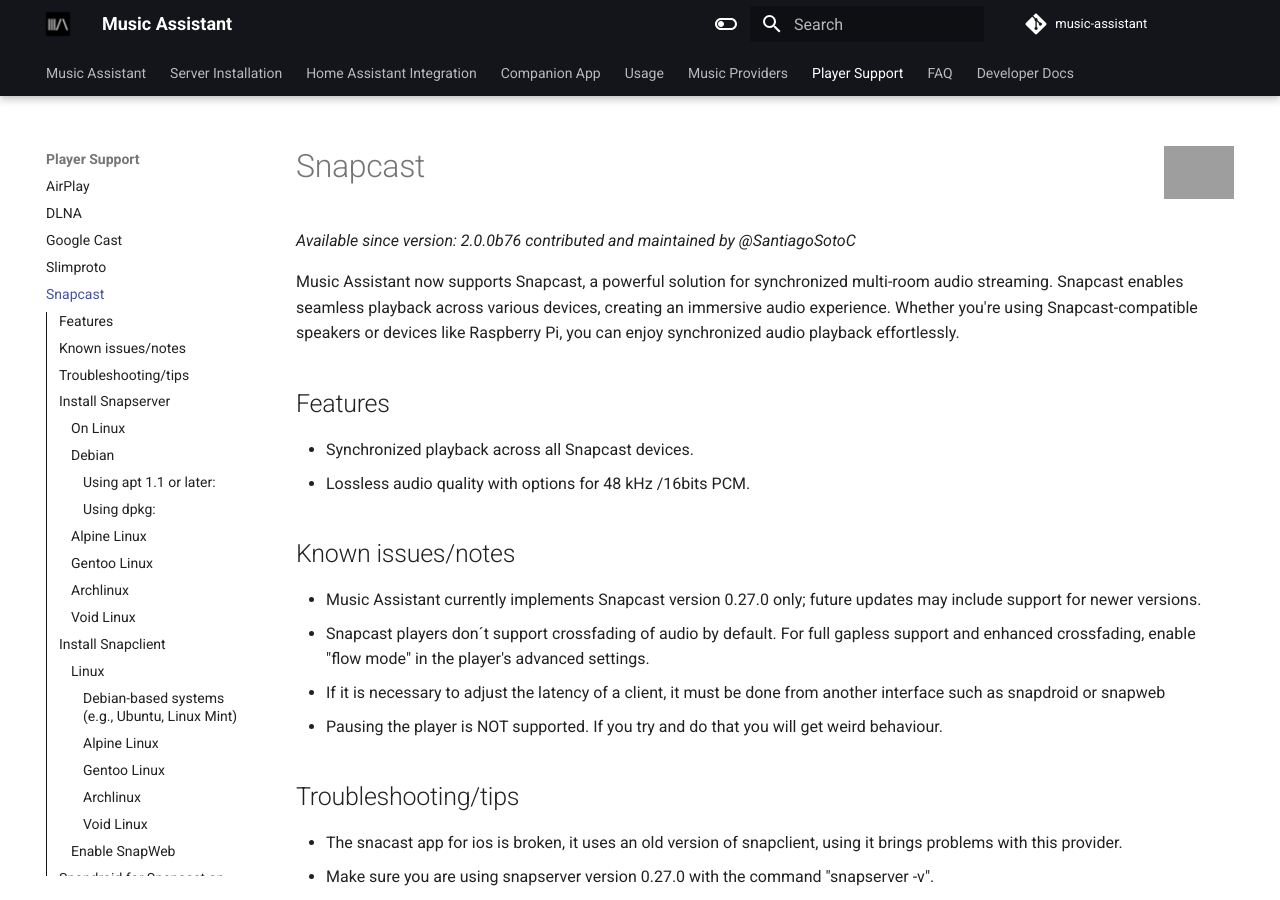
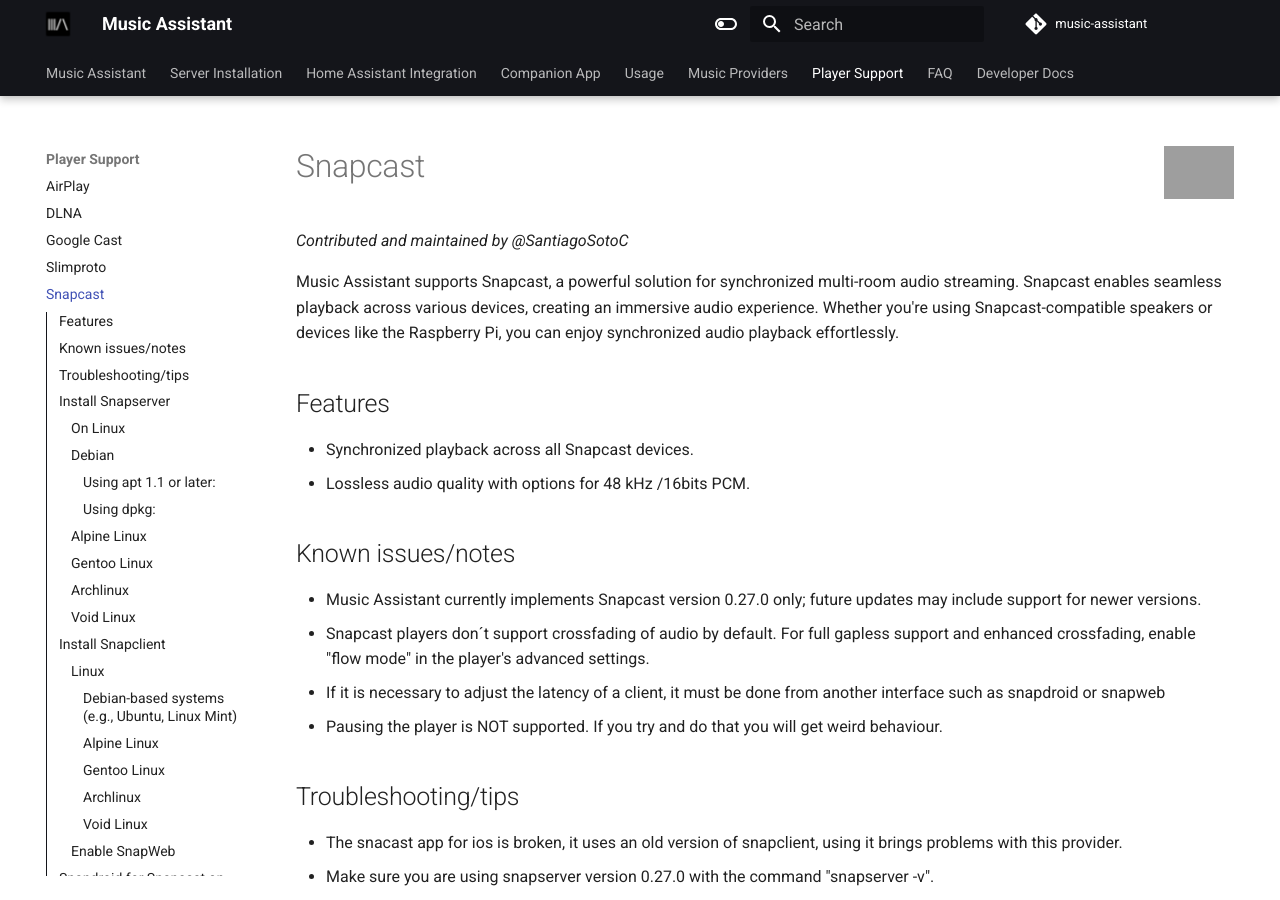
Before and after one commit to pwbriggs/music-assistant.github.io, an MkDocs documentation site: the page built from docs/player-support/snapcast.md, in a window 1280 px wide and 900 px high. Built offline with MkDocs 1.6.1 and Material for MkDocs 9.7.7, drawn with Linux system fonts in a browser that asks for light colours; grey boxes are pictures that could not be loaded.

Commit message:
Minor tweaks in snapcast.md

```diff
--- a/docs/player-support/snapcast.md
+++ b/docs/player-support/snapcast.md
@@ -1,9 +1,9 @@
 # Snapcast ![Preview image](../assets/icons/snapcast-icon.svg){ width=70 align=right }
 
-_Available since version: 2.0.0b76 contributed and maintained by @SantiagoSotoC_
+_Contributed and maintained by @SantiagoSotoC_
 
-Music Assistant now supports Snapcast, a powerful solution for synchronized multi-room audio streaming. Snapcast enables seamless playback across various devices, creating an immersive audio experience.
-Whether you're using Snapcast-compatible speakers or devices like Raspberry Pi, you can enjoy synchronized audio playback effortlessly.
+Music Assistant supports Snapcast, a powerful solution for synchronized multi-room audio streaming. Snapcast enables seamless playback across various devices, creating an immersive audio experience.
+Whether you're using Snapcast-compatible speakers or devices like the Raspberry Pi, you can enjoy synchronized audio playback effortlessly.
 
 ## Features
 
```
